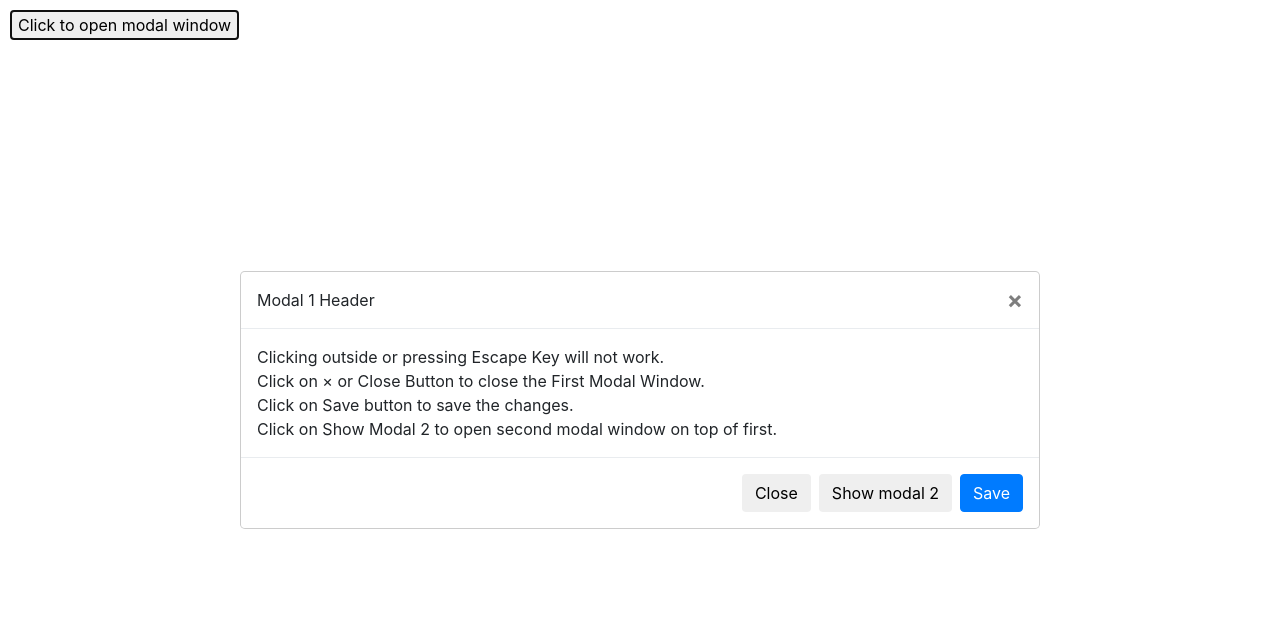
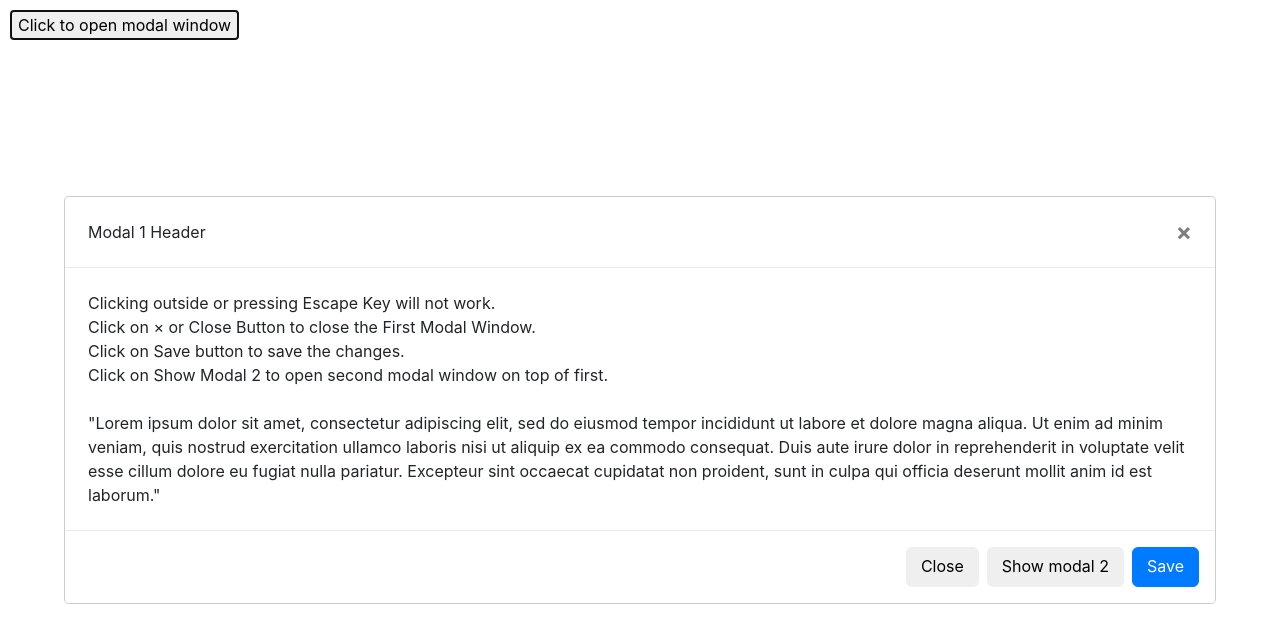
Before and after one commit to parasmanijain/modal-window, an Angular app: page / in a window 1280 px wide. Both pictures are taken after a click on the button "Click to open modal window". Shown: the top 642 px of the page. Built offline with nearby package versions, Linux system fonts and the light colour scheme.

Commit message:
css changes made

```diff
--- a/src/app/components/first-component/first-component.component.html
+++ b/src/app/components/first-component/first-component.component.html
@@ -8,11 +8,15 @@
     <div>Click on <span [innerHTML]="close"></span> or Close Button to close the First Modal Window.</div>
     <div>Click on Save button to save the changes.</div>
     <div>Click on Show Modal 2 to open second modal window on top of first.</div>
+    <br/>
+    <div>
+        "Lorem ipsum dolor sit amet, consectetur adipiscing elit, sed do eiusmod tempor incididunt ut labore et dolore magna aliqua. Ut enim ad minim veniam, quis nostrud exercitation ullamco laboris nisi ut aliquip ex ea commodo consequat. Duis aute irure dolor in reprehenderit in voluptate velit esse cillum dolore eu fugiat nulla pariatur. Excepteur sint occaecat cupidatat non proident, sunt in culpa qui officia deserunt mollit anim id est laborum."
+    </div>
   </div>
   <div [ngClass]="buttonGroup">
-    <button type="button" class="btn btn-default" (click)="modal.hide()">Close</button>
-    <button type="button" class="btn btn-default" (click)="modal2.show()">Show modal 2</button>
-    <button type="button" class="btn btn-primary" (click)="save()">Save</button>
+    <button type="button" class="btn  btn-autosize btn-default" (click)="modal.hide()">Close</button>
+    <button type="button" class="btn btn-autosize btn-default" (click)="modal2.show()">Show modal 2</button>
+    <button type="button" class="btn  btn-autosize btn-primary" (click)="save()">Save</button>
   </div>
 <app-modal [buttonGroup]="buttonGroup" [current]="'modal2'" [previous]="'modal1'" #modal2>
     <app-second-component [modal]="modal2"></app-second-component>
--- a/src/app/components/modal/modal.component.css
+++ b/src/app/components/modal/modal.component.css
@@ -1,15 +1,26 @@
-
   .modal {
     position: fixed;
-    margin: 0 auto;
-    top: 50%;
-    left: 50%;
+    margin: auto;
+    /* top: 50%; */
+    /* left: 50%; */
     z-index: 1100;
-    transform: translate(-50%, -50%);
-    min-width:80% !important;
-    min-height:80% !important;
-    max-width:100% !important;
-    max-height:100% !important;
+    width:100% !important;
+    height:100% !important;
+    transform: translate(0%, 0%);
+    min-width:90% !important;
+    min-height:500px !important;
+    max-width:95vh !important;
+    max-height:95vh !important;
+  }
+
+   .modal-dialog {
+     max-width:95vw !important;
+     max-height:95vh !important;
+   }
+  .modal-content{
+    position: absolute !important;
+    max-width:90vw !important;
+    max-height: 90vh !important;
   }
 
   .modal-overlay {
@@ -24,3 +35,7 @@
   .modal.fade .modal-dialog {
     transform: translate(0%,0%);
   }
+
+  .body {
+    overflow:hidden !important;
+  }
--- a/src/app/components/second-component/second-component.component.html
+++ b/src/app/components/second-component/second-component.component.html
@@ -7,11 +7,15 @@
         <div>Click on <span [innerHTML]="close"></span> or Close Button to close the Second Modal Window.</div>
         <div>Click on Save button to save the changes.</div>
         <div>Click on Show Modal 3 to open third modal window on top of second.</div>
+        <br/>
+        <div>
+            "Sed ut perspiciatis unde omnis iste natus error sit voluptatem accusantium doloremque laudantium, totam rem aperiam, eaque ipsa quae ab illo inventore veritatis et quasi architecto beatae vitae dicta sunt explicabo. Nemo enim ipsam voluptatem quia voluptas sit aspernatur aut odit aut fugit, sed quia consequuntur magni dolores eos qui ratione voluptatem sequi nesciunt. Neque porro quisquam est, qui dolorem ipsum quia dolor sit amet, consectetur, adipisci velit, sed quia non numquam eius modi tempora incidunt ut labore et dolore magnam aliquam quaerat voluptatem. Ut enim ad minima veniam, quis nostrum exercitationem ullam corporis suscipit laboriosam, nisi ut aliquid ex ea commodi consequatur? Quis autem vel eum iure reprehenderit qui in ea voluptate velit esse quam nihil molestiae consequatur, vel illum qui dolorem eum fugiat quo voluptas nulla pariatur?"
+        </div>
     </div>
   <div [ngClass]="buttonGroup">
-    <button type="button" class="btn btn-default" (click)="modal.hide()">Close</button>
-  <button type="button" class="btn btn-default" (click)="modal3.show()">Show modal 3</button>
-  <button type="button" class="btn btn-primary" (click)="save()">Save</button>
+    <button type="button" class="btn  btn-autosize btn-default" (click)="modal.hide()">Close</button>
+  <button type="button" class="btn  btn-autosize btn-default" (click)="modal3.show()">Show modal 3</button>
+  <button type="button" class="btn  btn-autosize btn-primary" (click)="save()">Save</button>
 </div>
 <app-modal  [buttonGroup]="buttonGroup" [current]="'modal3'" [previous]="'modal2'" #modal3>
     <app-third-component [modal]="modal3"></app-third-component>
--- a/src/app/components/third-component/third-component.component.html
+++ b/src/app/components/third-component/third-component.component.html
@@ -5,9 +5,20 @@
 <div class="modal-body">
     <div>Clicking outside or pressing Escape Key will not work.</div>
     <div>Click on <span [innerHTML]="close"></span> or Close Button to close the Third Modal Window.</div>
-    <div>Click on Save button to save the changes.</div>
+    <br>
+<div>
+    Lorem ipsum dolor sit amet, consectetur adipiscing elit. Suspendisse dictum at lectus et lobortis. Praesent tincidunt varius mauris in egestas. Etiam egestas consequat est sed tincidunt. Mauris luctus, elit pulvinar placerat sodales, arcu quam egestas est, ut sollicitudin turpis neque eu ligula. Morbi eleifend tincidunt commodo. Nunc malesuada porta ligula, consequat dictum magna blandit sit amet. Morbi posuere ipsum sit amet quam dapibus, consequat dignissim felis tincidunt.
+
+    Cras vestibulum ut neque sit amet dapibus. Maecenas tempor faucibus leo, eu tincidunt quam iaculis dignissim. Mauris malesuada, eros eget ullamcorper sagittis, purus diam mollis massa, sed faucibus urna ipsum quis felis. Proin justo mauris, aliquet vitae consequat a, maximus vitae sapien. Curabitur congue lacus at porta efficitur. In hac habitasse platea dictumst. Proin venenatis turpis eget lorem mollis ultricies. Sed pharetra dapibus condimentum. Praesent iaculis pharetra nulla, sodales volutpat turpis imperdiet non. Lorem ipsum dolor sit amet, consectetur adipiscing elit. Maecenas non orci viverra, pharetra ligula in, elementum erat. Sed vehicula arcu justo, sit amet bibendum nunc congue quis. Quisque maximus, metus ut laoreet consectetur, purus urna scelerisque metus, laoreet pellentesque ante risus vel orci.
+
+    Vivamus hendrerit mauris sit amet sem mattis, eget iaculis massa fermentum. Morbi posuere ligula id erat pharetra, id venenatis risus vulputate. Etiam est mauris, pulvinar ac arcu a, consequat suscipit lacus. Aenean mattis tellus a enim sagittis, sed sodales sem pellentesque. Maecenas vel ullamcorper libero. Fusce ante dolor, malesuada eu pellentesque nec, congue ac leo. Curabitur varius rhoncus urna sed placerat. Morbi mattis felis in sagittis pharetra. Ut nec nisl sem. Integer ullamcorper, elit rhoncus ullamcorper semper, libero dui finibus nibh, non tristique metus nibh non augue. Ut vel lectus non urna faucibus ultrices.
+
+    Suspendisse aliquam imperdiet nunc, non tincidunt elit ullamcorper nec. Curabitur fringilla gravida neque et consectetur. Nam eget consequat justo. Donec eget dictum lectus, at facilisis libero. Quisque ex ex, sagittis quis faucibus a, maximus eget diam. Proin mattis, purus eu rhoncus ornare, felis ante bibendum ex, a hendrerit eros tortor ac dui. Nulla facilisi.
+
+    Cras turpis massa, iaculis sed mauris eu, laoreet pulvinar justo. Phasellus hendrerit vulputate eros sit amet pharetra. Nunc consequat dolor id nisl feugiat vehicula. Aenean tincidunt neque vitae nibh fringilla condimentum. Fusce ipsum risus, rhoncus nec felis et, sodales accumsan ipsum. Aliquam consectetur nisi id lacus lobortis dignissim. Ut ut suscipit turpis. Etiam ultrices mattis accumsan. Suspendisse lorem mi, pretium et purus nec, aliquet tincidunt magna. In id hendrerit neque. Cras fermentum libero sit amet eleifend pellentesque. Proin consectetur facilisis massa non porta. Sed porttitor est diam, non lacinia arcu feugiat a. Class aptent taciti sociosqu ad litora torquent per conubia nostra, per inceptos himenaeos. Quisque sodales nisi nec neque mollis sagittis.
+</div>
 </div>
 <div [ngClass]="buttonGroup">
-  <button type="button" class="btn btn-default" (click)="modal.hide()">Close</button>
-  <button type="button" class="btn btn-primary" (click)="save()">Save</button>
+  <button type="button" class="btn  btn-autosize btn-default" (click)="modal.hide()">Close</button>
+  <button type="button" class="btn  btn-autosize btn-primary" (click)="save()">Save</button>
 </div>
--- a/src/styles.css
+++ b/src/styles.css
@@ -1,15 +1,19 @@
 /* You can add global styles to this file, and also import other style files */
 
 .modal-footer {
-    padding:2%;
+    height: 100% !important;
+    max-height:10vh !important;
 }
 
 .modal-body {
     padding:2%;
+    max-height:50vh !important;
+    overflow: auto !important;
 }
 
 .modal-header {
     padding:2%;
+    max-height: 10vh !important;
 }
 
 .close {
@@ -18,9 +22,32 @@
 
 .instruction {
     margin:10px;
-    top:1em;
+    top:10px;
   }
 
-  .modal-dialog {
-    min-width: 75vh !important;
+  .btn {
+    white-space: normal !important
   }
+
+  .btn-autosize {
+    padding: 1px 5px;
+    font-size: 12px;
+    line-height: 1.5;
+    border-radius: 3px;
+  }
+  @media screen and (min-width: 768px) {
+    .btn-autosize {
+      padding: 4px 8px;
+      font-size: 12px;
+      line-height: 1.5;
+      border-radius: 3px;
+    }
+  }
+  @media screen and (min-width: 992px) {
+    .btn-autosize {
+      padding: 8px 14px;
+      font-size: 16px;
+      line-height: 1.33;
+      border-radius: 6px;
+    }
+  }
```
